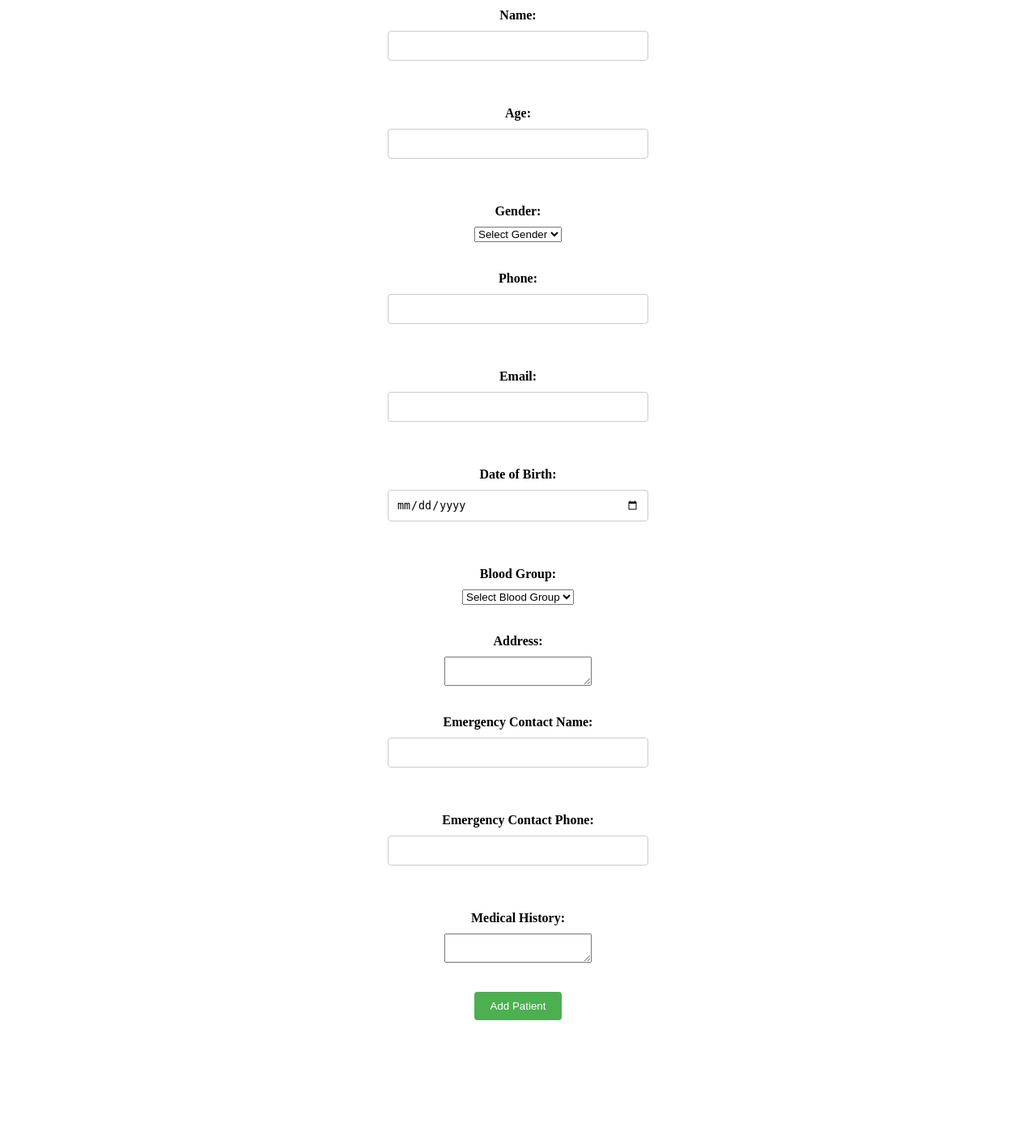
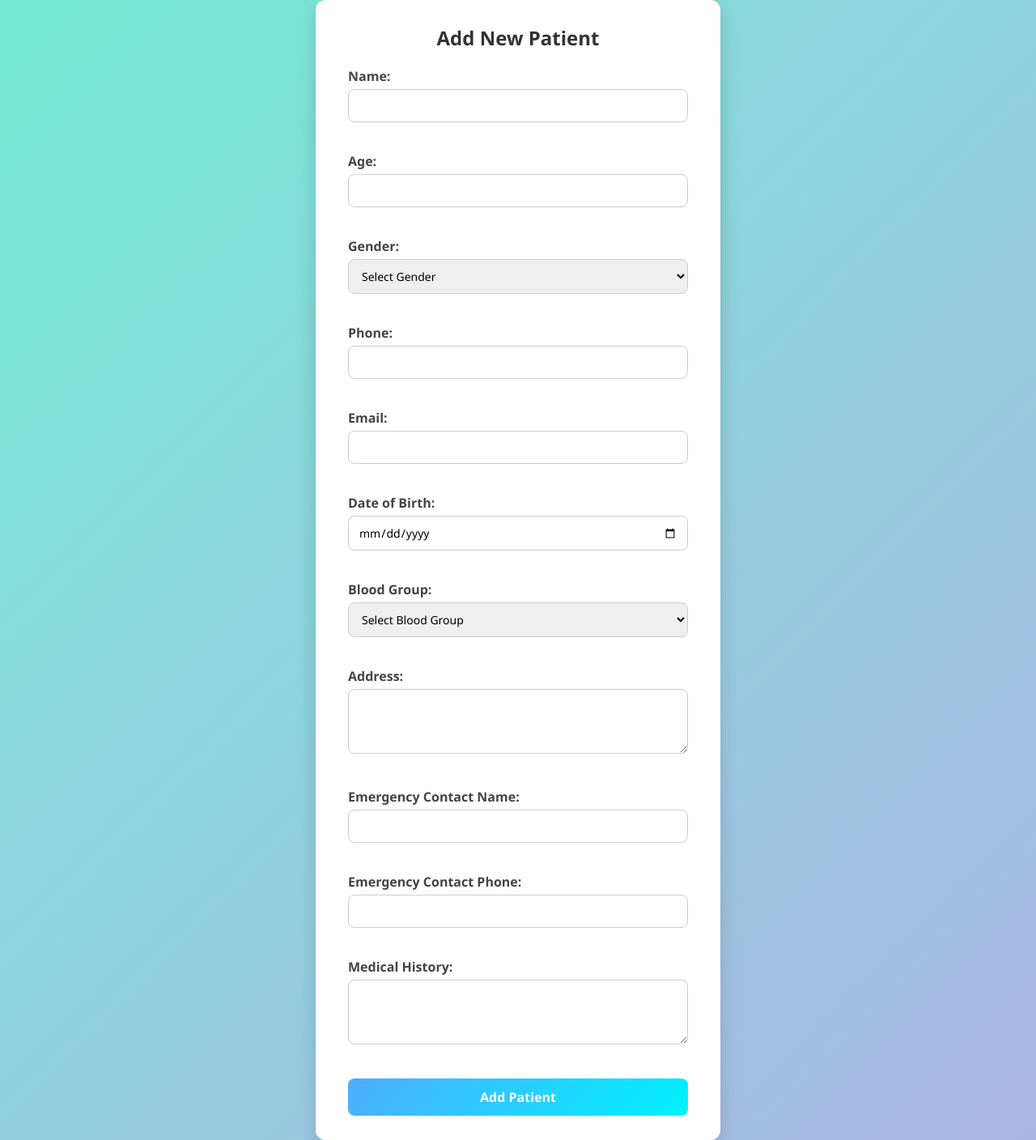
Before and after one commit to smsmorsalin/pulse-HMS_DBMS, a Flask app: page /add_patient in a window 1280 px wide. Shown: the whole page at 81% size. Before the commit the page ends 1260 px from the top, so only its background shows below. Run offline with Flask 3, Linux system fonts and the light colour scheme; a user stored in the database is signed in; data comes from the database, SQL or seed files in the repository.

Commit message:
desgin add_patient

```diff
--- a/static/css/all.css
+++ b/static/css/all.css
@@ -1,53 +1,106 @@
-.header{
-    background-color: #4CAF50;
-    color: white;
-    text-align: center;
-    padding: 10px;
-}
-.nav {
-    margin-top: 10px;
-    align-items: right;
-    background-color: blanchedalmond;
-    padding: 10px;
-
+/* Reset some default styles */
+* {
+    margin: 0;
+    padding: 0;
+    box-sizing: border-box;
+    font-family: "Segoe UI", Tahoma, Geneva, Verdana, sans-serif;
 }
 
-.login-container {
+/* Body styling */
+body {
+    background: linear-gradient(135deg, #74ebd5, #ACB6E5);
+    min-height: 100vh;
     display: flex;
-    flex-direction: column;
     align-items: center;
-    margin-top: 50px;
+    justify-content: center;
 }
 
+/* Form container */
 .add-patient-form {
-    display: flex;
-    flex-direction: column;
-    align-items: center;
-    margin-top: 10px;
+    background: #ffffff;
+    padding: 30px 40px;
+    border-radius: 12px;
+    width: 100%;
+    max-width: 500px;
+    box-shadow: 0 8px 25px rgba(0, 0, 0, 0.15);
 }
 
-.add-patient-form label {
-    margin-bottom: 10px;
-    font-weight: bold;
+/* Title (optional if you add <h2>) */
+.add-patient-form h2 {
+    text-align: center;
+    margin-bottom: 20px;
+    color: #333;
 }
 
-.add-patient-form input {
-    margin-bottom: 20px;
-    padding: 10px;
-    width: 300px;
-    border: 1px solid #ccc;
-    border-radius: 4px;
+/* Labels */
+label {
+    font-weight: 600;
+    color: #444;
+    display: block;
+    margin-bottom: 5px;
 }
 
-.add-patient-form button {
-    padding: 10px 20px;
-    background-color: #4CAF50;
-    color: white;
-    border: none;
-    border-radius: 4px;
-    cursor: pointer;
+/* Inputs, select, textarea */
+input,
+select,
+textarea {
+    width: 100%;
+    padding: 10px 12px;
+    margin-bottom: 15px;
+    border-radius: 8px;
+    border: 1px solid #ccc;
+    font-size: 14px;
+    transition: all 0.3s ease;
 }
 
-.add-patient-form button:hover {
-    background-color: #45a049;
+/* Focus effect */
+input:focus,
+select:focus,
+textarea:focus {
+    border-color: #4facfe;
+    outline: none;
+    box-shadow: 0 0 5px rgba(79, 172, 254, 0.5);
 }
+
+/* Textarea resize */
+textarea {
+    resize: vertical;
+    min-height: 80px;
+}
+
+/* Button */
+button {
+    width: 100%;
+    padding: 12px;
+    background: linear-gradient(135deg, #4facfe, #00f2fe);
+    border: none;
+    border-radius: 8px;
+    color: white;
+    font-size: 16px;
+    font-weight: bold;
+    cursor: pointer;
+    transition: all 0.3s ease;
+}
+
+/* Button hover */
+button:hover {
+    background: linear-gradient(135deg, #43e97b, #38f9d7);
+    transform: translateY(-2px);
+}
+
+/* Error message */
+.error {
+    background: #ff4d4d;
+    color: white;
+    padding: 10px;
+    border-radius: 6px;
+    margin-bottom: 15px;
+    text-align: center;
+}
+
+/* Responsive */
+@media (max-width: 600px) {
+    .add-patient-form {
+        padding: 20px;
+    }
+}
--- a/templates/add_patient.html
+++ b/templates/add_patient.html
@@ -8,9 +8,10 @@
 </head>
 <body>
     {% if error %}
-        <p class="error">{{ error }}</p>
+    <p class="error">{{ error }}</p>
     {% endif %}
     <form action="/add_patient" method="post" class="add-patient-form">
+        <h2>Add New Patient</h2>
         <label for="name">Name:</label>
         <input type="text" id="name" name="name" required><br><br>
 
```
